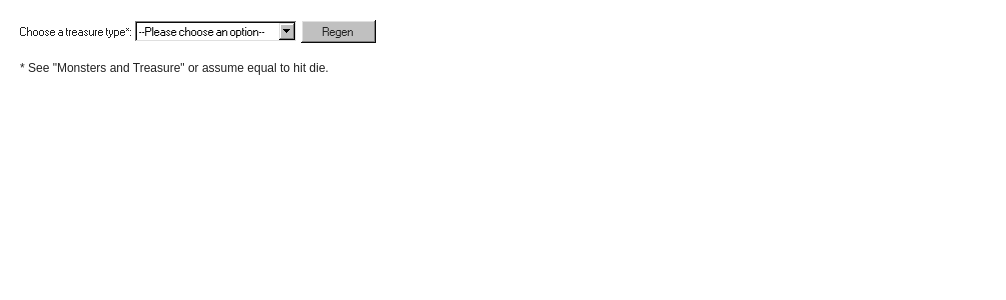
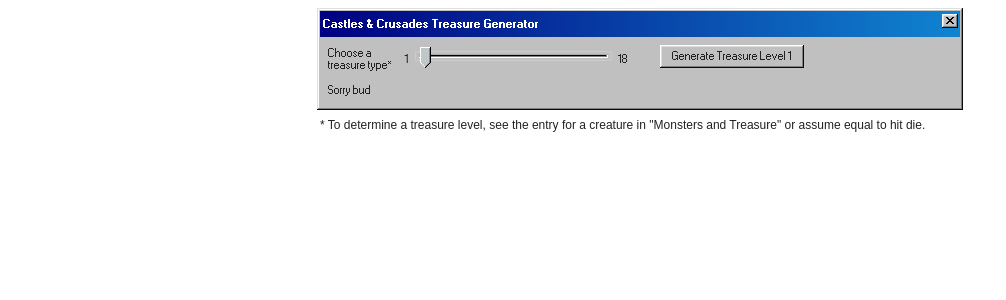
Before and after one commit to DreaminDani/cnc-treasure-generator, a Svelte app: page / in a window 1280 px wide. Shown: the top 300 px of the page, without its empty margins (0-1006 px from the left). Built offline with nearby package versions, Linux system fonts and the light colour scheme.

Commit message:
basic layout

```diff
--- a/src/App.svelte
+++ b/src/App.svelte
@@ -5,7 +5,7 @@
   import { magicItemsIndex, getMagicItem } from "./tables/magicItems.js";
 
   // export let name;
-  let selected;
+  let selected = 1;
   let generatedTreasure = "";
 
   const calculateTreasure = () => {
@@ -106,57 +106,71 @@
 </script>
 
 <style>
-  main {
-    text-align: left;
-    padding: 1em;
-    max-width: 240px;
+  .window {
+    max-width: 640px;
     margin: 0 auto;
   }
 
-  h1 {
-    color: #ff3e00;
-    text-transform: uppercase;
-    font-size: 4em;
-    font-weight: 100;
+  .footnotes-outer {
+    max-width: 640px;
+    margin: 8px auto;
   }
 
-  @media (min-width: 640px) {
-    main {
-      max-width: none;
+  .top-row {
+    display: flex;
+  }
+
+  .treasure-type-select {
+    width: 100%;
+    max-width: 300px;
+  }
+
+  .generate-button {
+    margin-left: 32px;
+  }
+
+  @media (max-width: 640px) {
+    .top-row {
+      flex-direction: column;
+    }
+
+    .treasure-type-select {
+      max-width: unset;
+    }
+
+    .generate-button {
+      margin-left: 0;
+      margin-top: 12px;
+      width: 100%;
     }
   }
 </style>
 
-<main>
-  <label for="treasure-type-select">Choose a treasure type*:</label>
-  <select
+<div class="window">
+  <header class="title-bar">
+    <div class="title-bar-text">Castles & Crusades Treasure Generator</div>
+    <div class="title-bar-controls">
+      <button aria-label="Close" />
+    </div>
+  </header>
+  <main class="window-body">
+    <div class="top-row">
+      <div class="field-row treasure-type-select">
+        <label for="range21">Choose a treasure type*</label>
+        <label for="range22">1</label>
+        <input
           bind:value={selected}
-    on:change={calculateTreasure}
-    name="Treasure Type"
-    id="treasure-type-select">
-    <option value="">--Please choose an option--</option>
-    <option value="1">1</option>
-    <option value="2">2</option>
-    <option value="3">3</option>
-    <option value="4">4</option>
-    <option value="5">5</option>
-    <option value="6">6</option>
-    <option value="7">7</option>
-    <option value="8">8</option>
-    <option value="9">9</option>
-    <option value="10">10</option>
-    <option value="11">11</option>
-    <option value="12">12</option>
-    <option value="13">13</option>
-    <option value="14">14</option>
-    <option value="15">15</option>
-    <option value="16">16</option>
-    <option value="17">17</option>
-    <option value="18">18</option>
-  </select>
-  <button on:click={calculateTreasure}>Regen</button>
+          id="range22"
+          type="range"
+          min="1"
+          max="18" />
+        <label for="range23">18</label>
+      </div>
+      <button class="generate-button" on:click={calculateTreasure}>
+        Generate Treasure Level {selected}
+      </button>
+    </div>
 
-  <p>* See "Monsters and Treasure" or assume equal to hit die.</p>
     {#if selected}
       {#if generatedTreasure.length > 0}
         <p>{generatedTreasure}</p>
@@ -170,3 +184,9 @@
       {/if}
     {/if}
   </main>
+
+</div>
+<p class="footnotes-outer">
+  * To determine a treasure level, see the entry for a creature in "Monsters and
+  Treasure" or assume equal to hit die.
+</p>
```
Lines whose indentation alone changed are shown as unchanged.
